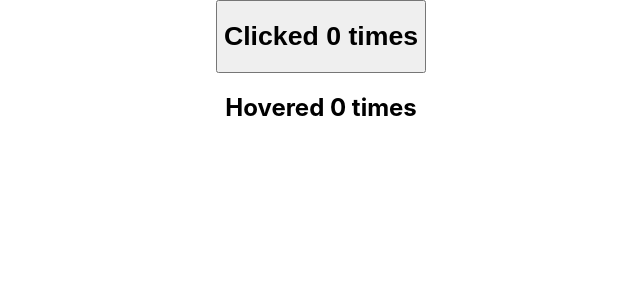
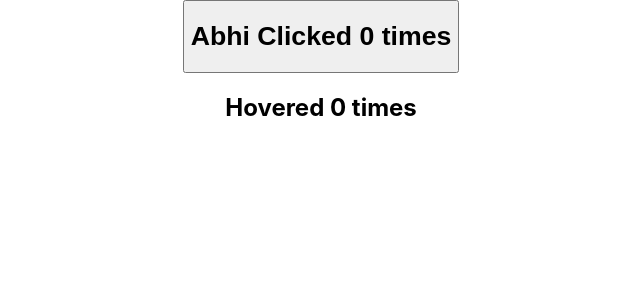
Before and after one commit to abhim5/React, a React (Create React App) app in the folder hello-world/: page / in a window 1280 px wide. Shown: the top 300 px of the page, without its empty margins (319-959 px from the left). Built offline with nearby package versions, Linux system fonts and the light colour scheme.

Commit message:
Passing parameters as props in HOC

```diff
--- a/hello-world/src/App.js
+++ b/hello-world/src/App.js
@@ -24,7 +24,7 @@ import HoverCounter from './components/HoverCounter';
 function App() {
   return (
     <div className="App">
-      <ClickCounter />
+      <ClickCounter name = 'Abhi' />
       <HoverCounter />
       {/* <ErrorBoundry>
         <Hero heroName = "Super Man" />
--- a/hello-world/src/components/ClickCounter.js
+++ b/hello-world/src/components/ClickCounter.js
@@ -4,13 +4,13 @@ import withCounter from './withCounter'
 class ClickCounter extends Component {
 
   render() {
-    const { count, incrementCount } = this.props
+    const { count, incrementCount, name } = this.props
       return (
           <div>
-              <button onClick={incrementCount}><h1>Clicked {count} times</h1></button>
+              <button onClick={incrementCount}><h1>{name} Clicked {count} times</h1></button>
           </div>
       )
   }
 }
 
-export default withCounter(ClickCounter)
+export default withCounter(ClickCounter, 5)
--- a/hello-world/src/components/HoverCounter.js
+++ b/hello-world/src/components/HoverCounter.js
@@ -13,4 +13,4 @@ class HoverCounter extends Component {
   }
 }
 
-export default withCounter(HoverCounter)
+export default withCounter(HoverCounter, 10)
--- a/hello-world/src/components/withCounter.js
+++ b/hello-world/src/components/withCounter.js
@@ -1,6 +1,6 @@
 import React from "react";
 
-const withCounter = WrappedComponent => {
+const withCounter = (WrappedComponent, incrementNumber) => {
     class WithCounter extends React.Component {
         constructor(props) {
             super(props)
@@ -13,13 +13,17 @@ const withCounter = WrappedComponent => {
           handleClick = () => {
               this.setState(prevState =>{
                   return {
-                      count: prevState.count + 1
+                      count: prevState.count + incrementNumber
                   }
               })
           }
 
         render() {
-            return <WrappedComponent count={this.state.count} incrementCount={this.handleClick}/>
+            return <WrappedComponent
+            count={this.state.count}
+            incrementCount={this.handleClick}
+            {...this.props}
+            />
         }
     }
     return WithCounter
```
